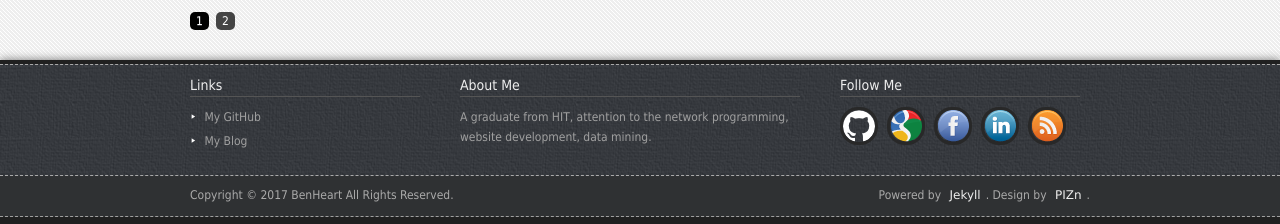
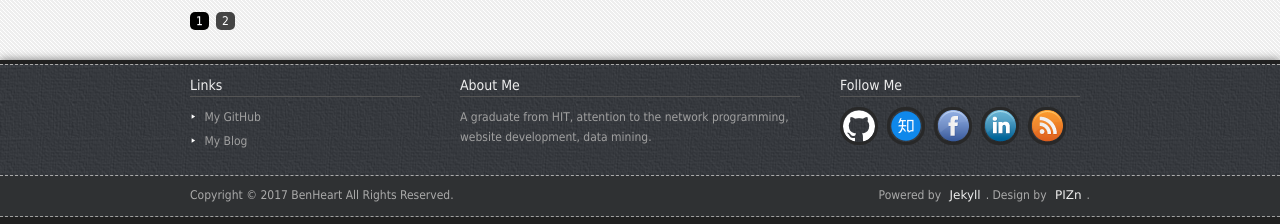
Before and after one commit to benheart/benheart.github.io, a Jekyll site: the page built from index.html, in a window 1280 px wide. Shown: the part 841-1065 px from the top of the page. Built offline with Jekyll 4.4.1, drawn with Linux system fonts in a browser that asks for light colours; the list of posts is cut into pages by our own code.

Commit message:
Add some social link to footer.

```diff
--- a/_config.yml
+++ b/_config.yml
@@ -18,4 +18,6 @@
 
 follow:
     github:       https://github.com/benheart
-    facebook:     https://www.facebook.com/wenjun.hu.792
+    zhihu:        https://www.zhihu.com/people/benheart
+    facebook:     facebook.com/benheart.hu
+    linkedin:     https://www.linkedin.com/in/benheart
--- a/_includes/foot.html
+++ b/_includes/foot.html
@@ -16,9 +16,9 @@
 				<h4 class="title">Follow Me</h4>
 				<ul>
 					<li><a href="{{ site.follow.github }}" class="ico-github" target="_blank">github</a></li>
-					<li><a href="#" class="ico-google" target="_blank">google</a></li>
+					<li><a href="{{ site.follow.zhihu }}" class="ico-zhihu" target="_blank">google</a></li>
 					<li><a href="{{ site.follow.facebook }}" class="ico-facebook" target="_blank">facebook</a></li>
-					<li><a href="#" class="ico-linkedin" target="_blank">linkedin</a></li>
+					<li><a href="{{ site.follow.linkedin }}" class="ico-linkedin" target="_blank">linkedin</a></li>
 					<li><a href="{{ site.feed }}" class="ico-rss" target="_blank">rss</a></li>
 				</ul>
 			</article>
--- a/css/style.css
+++ b/css/style.css
@@ -134,6 +134,7 @@
 
 /** follow ico **/
 .foot-cnt-det .ico-google   { background: url(/images/google_32.png) no-repeat 0 0; }
+.foot-cnt-det .ico-zhihu   { background: url(/images/zhihu_32.png) no-repeat 0 0; }
 .foot-cnt-det .ico-rss      { background: url(/images/rss_32.png) no-repeat 0 0; }
 .foot-cnt-det .ico-flickr   { background: url(/images/flickr_32.png) no-repeat 0 0; }
 .foot-cnt-det .ico-twitter  { background: url(/images/twitter_32.png) no-repeat 0 0; }
```
Also changed, not shown: images/zhihu_32.png (added).
